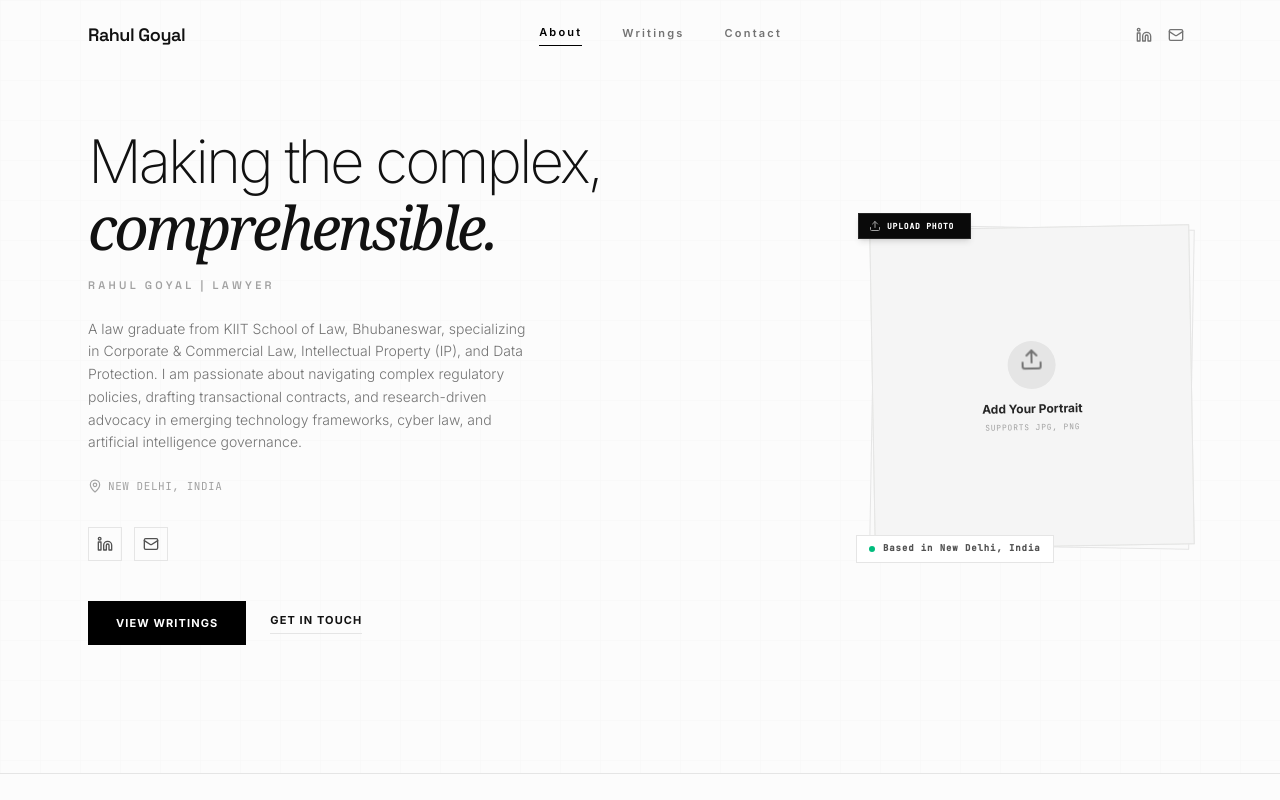
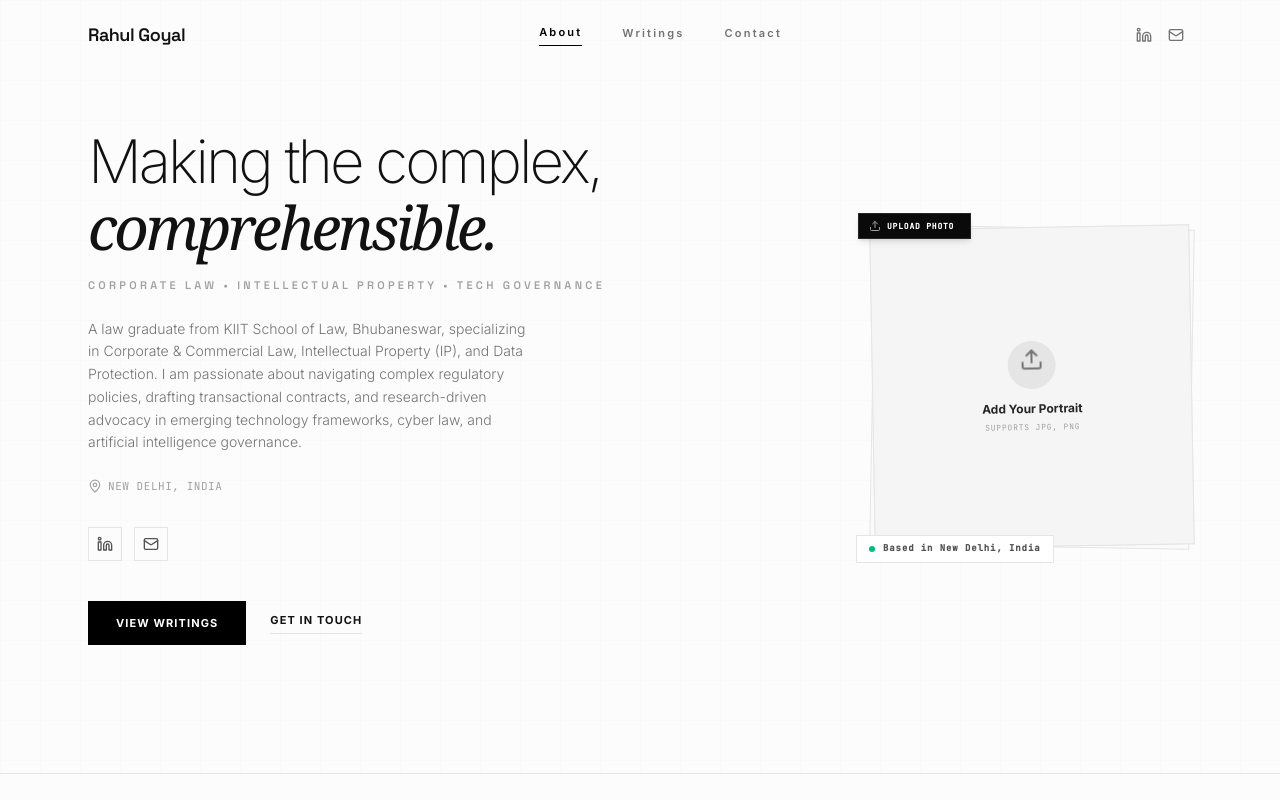
Before and after one commit to rahulgoyal234/personal-brand-rahul-goyal, a React (Vite) app: page / in a window 1280 px wide. Shown: the top 800 px of the page. Built offline with nearby package versions, Linux system fonts and the light colour scheme; a web font is replaced by a local one.

Commit message:
feat(hero): update branding and dynamic text
Refine hero section with a new tagline and custom subheadings to better highlight professional focus areas.

```diff
--- a/src/components/Hero.tsx
+++ b/src/components/Hero.tsx
@@ -97,8 +97,14 @@ export default function Hero({ onContactClick, onPortfolioClick }: HeroProps) {
   };
 
   const renderFormattedHeading = (text: string) => {
-    const defaultText = "Delivering strategic legal solutions with clarity and precision.";
-    const targetText = text || defaultText;
+    const defaultText = "Making the complex, comprehensible.";
+    let targetText = text || defaultText;
+
+    // Fallback if targetText is empty or is literally "Rahul Goyal"
+    if (!targetText || targetText.trim().toLowerCase() === 'rahul goyal') {
+      targetText = "Making the complex, comprehensible.";
+    }
+
     const words = targetText.trim().split(' ');
     if (words.length < 2) return targetText;
 
@@ -154,7 +160,9 @@ export default function Hero({ onContactClick, onPortfolioClick }: HeroProps) {
                 variants={itemVariants}
                 className="font-display text-[11px] uppercase tracking-[0.3em] text-neutral-400 mt-2 font-bold"
               >
-                {personalInfo.name} | {personalInfo.title}
+                {personalInfo.name.toLowerCase() === 'rahul goyal'
+                  ? "Corporate Law • Intellectual Property • Tech Governance"
+                  : `${personalInfo.name} | ${personalInfo.title}`}
               </motion.p>
             </div>
 
```
